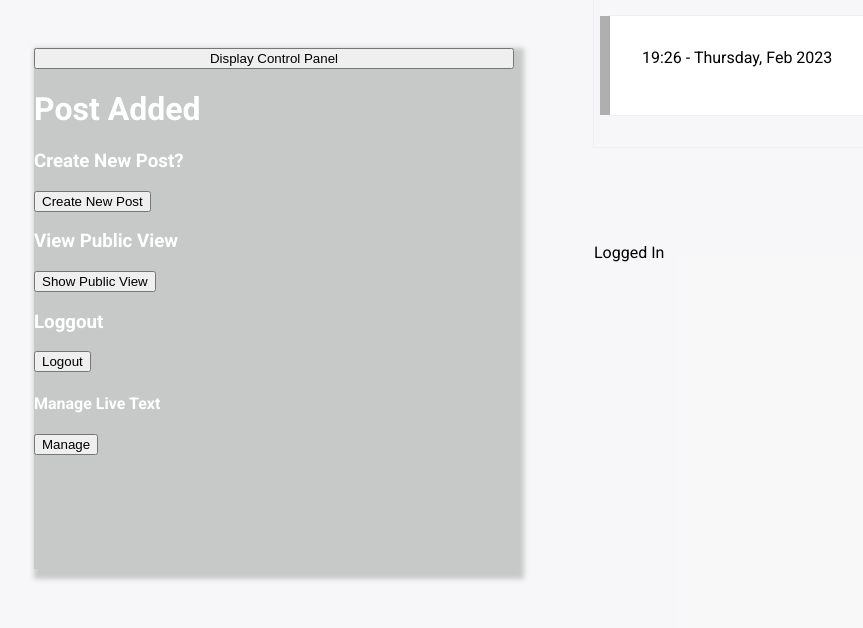
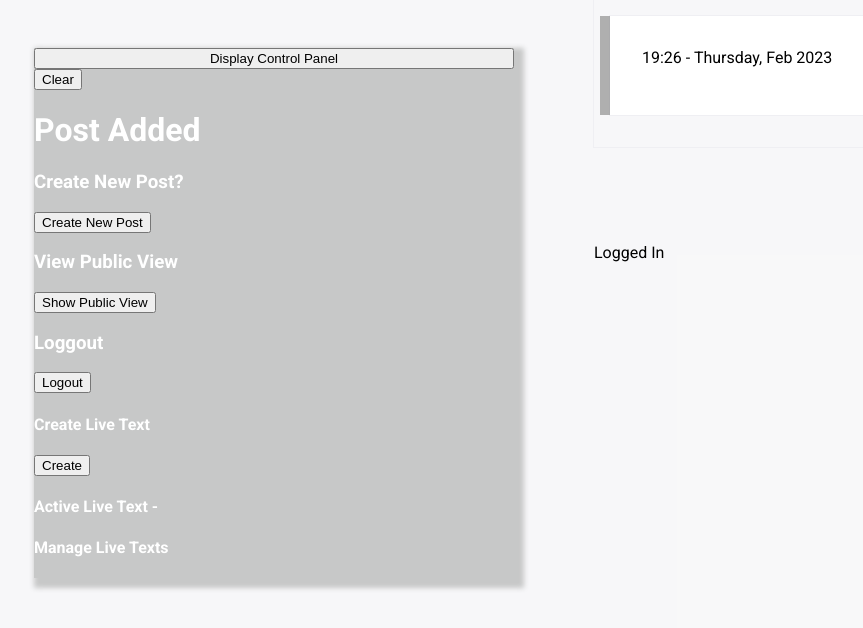
Before and after one commit to xScottishKrissx/live-text-redux, a React (Create React App) app: page / in a window 1280 px wide. Shown: the top 628 px of the page, without its empty margins (86-949 px from the left). Built offline with nearby package versions, Linux system fonts and the light colour scheme.

Commit message:
0.13.2 - Added button that creates new live texts...
...and added ability to switch between active live texts

```diff
--- a/src/components/author-input.css
+++ b/src/components/author-input.css
@@ -144,7 +144,7 @@
 }
 
 .confirm-post-overlay{
-    height: 500px;
+    /* height: 500px; */
     /* background-color: white; */
     box-shadow: none;
     animation: test123 0.5s;
--- a/src/components/author-input.js
+++ b/src/components/author-input.js
@@ -4,17 +4,35 @@ import { setEdit } from '../features/editState'
 
 import EditTiptap from './EditPost/editView'
 import NewPost from './NewPost/NewPost'
+import {v4 as uuidv4} from 'uuid'
 
 import './author-input.css'
+
 
 export default function AuthorInput() {
   const dispatch = useDispatch()
   const editModeState = useSelector((state) => state.edit.value)
 
   const [showOverlay, setOverlay] = useState(true)
-
   const handleEdit = (x) => dispatch(setEdit({editing:x, editId: null}))
 
+  const liveTextMaster = JSON.parse(localStorage.getItem("liveTextMaster")) || []
+  const [liveTexts, setLiveTexts] = useState(liveTextMaster)
+  const [activeLiveText, setActiveLiveText] = useState()
+  const createNewLiveText = () => {
+    const newLiveText = {id:uuidv4(), content:[]}
+    setLiveTexts(liveTexts.concat(newLiveText))
+    localStorage.setItem("liveTextMaster", JSON.stringify(liveTexts))
+  }
+
+  const displayLiveTexts = liveTexts.map((x, index) => {
+    return (
+      <div key={index}>
+        {x.id} -- <button onClick={() => setActiveLiveText(x.id)}>View</button>
+      </div>
+    )
+  })
+  // localStorage.clear()
   return (
     <>
 
@@ -22,6 +40,7 @@ export default function AuthorInput() {
       <button onClick={()=>setOverlay(true)}>Display Control Panel</button>
       {showOverlay === true ?
       <div className='confirm-post-overlay'>
+        <button onClick={()=>localStorage.clear()}>Clear</button>
         <h1>Post Added</h1>
 
         <h3>Create New Post?</h3>
@@ -33,8 +52,14 @@ export default function AuthorInput() {
         <h3>Loggout</h3>
         <button>Logout</button>
 
-        <h4>Manage Live Text</h4>
-        <button>Manage</button>
+        <h4>Create Live Text</h4>
+
+        <button onClick={createNewLiveText}>Create</button>
+        <h4>Active Live Text - {activeLiveText}</h4>
+
+        <h4>Manage Live Texts</h4>
+        {displayLiveTexts}
+
       </div>
     :
       <>
```
Also changed, not shown: src/features/live-text.js (+8 -0 lines), 1 other file (tests, documents, lock files or other folders).
